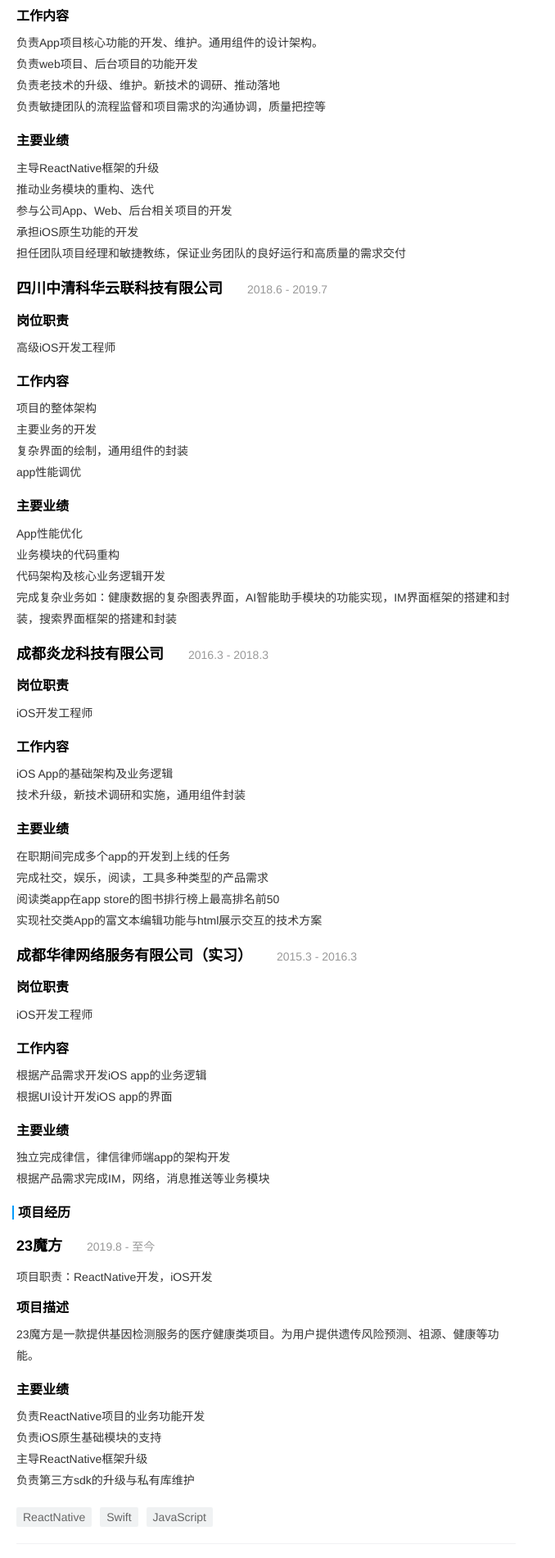
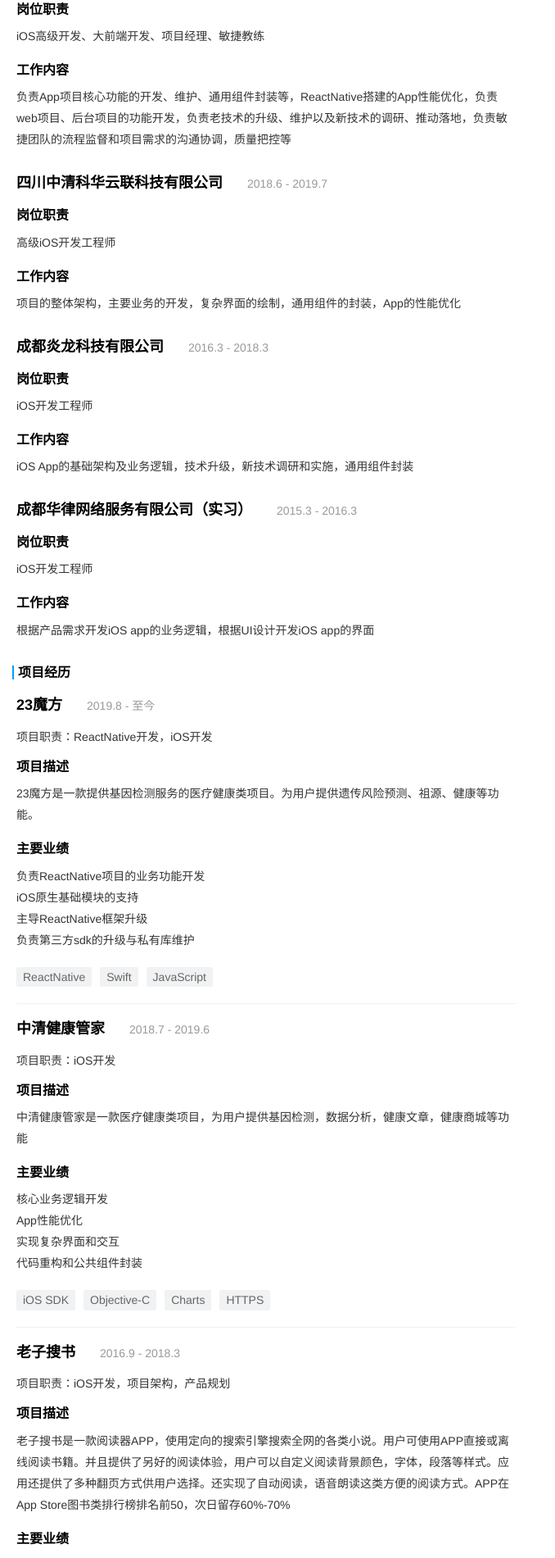
Before and after one commit to rabbitmouse/Vue-Demo, a Vue app in the folder malldemo/: page /resume in a window 1280 px wide. Shown: the part 879-2780 px from the top of the page at 82% size, without its empty margins (0-678 px from the left). Built offline with nearby package versions, Linux system fonts and the light colour scheme.

Commit message:
feat: resume for 字节

```diff
--- a/malldemo/src/views/person/Resume.vue
+++ b/malldemo/src/views/person/Resume.vue
@@ -25,6 +25,7 @@
         </div>
         <div class="title-box">
           <p class="content-text">{{skills}}</p>
+          <p class="content-text">喜欢参与开源，有多个自己的开源项目。社区主页：<span class="url-text">https://github.com/rabbitmouse</span></p>
         </div>
       </section>
       <section>
@@ -39,7 +40,7 @@
         <div class="section">
           <h3 class="h3">工作经历</h3>
         </div>
-        <div class="title-box" v-for="(item, index) in companys" :key="index">
+        <div class="title-box bottom-margin" v-for="(item, index) in companys" :key="index">
           <div>
             <h2 class="h2 inline">{{item.name}}</h2>
             <span class="time-text">{{item.time}}</span>
@@ -52,10 +53,10 @@
             <h3 class="h3">工作内容</h3>
             <p class="content-text">{{item.content}}</p>
           </div>
-          <div class="title-box">
+          <!-- <div class="title-box">
             <h3 class="h3">主要业绩</h3>
             <p class="content-text">{{item.achievement}}</p>
-          </div>
+          </div> -->
         </div>
       </section>
       <section>
@@ -86,7 +87,7 @@
           </div>
         </div>
       </section>
-      <section>
+      <!-- <section>
         <div class="section">
           <h3 class="h3">开源项目</h3>
         </div>
@@ -104,7 +105,7 @@
             <p class="content-text url-text">{{item.url}}</p>
           </div>
         </div>
-      </section>
+      </section> -->
     </article>
   </main>
 </template>
@@ -126,29 +127,29 @@
             name: '成都二十三魔方生物科技有限公司',
             time: '2019.8 - 至今',
             job: 'iOS高级开发、大前端开发、项目经理、敏捷教练',
-            content: '负责App项目核心功能的开发、维护。通用组件的设计架构。\n负责web项目、后台项目的功能开发\n负责老技术的升级、维护。新技术的调研、推动落地\n负责敏捷团队的流程监督和项目需求的沟通协调，质量把控等',
-            achievement: '主导ReactNative框架的升级\n推动业务模块的重构、迭代\n参与公司App、Web、后台相关项目的开发\n承担iOS原生功能的开发\n担任团队项目经理和敏捷教练，保证业务团队的良好运行和高质量的需求交付'
+            content: '负责App项目核心功能的开发、维护、通用组件封装等，ReactNative搭建的App性能优化，负责web项目、后台项目的功能开发，负责老技术的升级、维护以及新技术的调研、推动落地，负责敏捷团队的流程监督和项目需求的沟通协调，质量把控等',
+            achievement: '主导ReactNative框架的升级，推动业务模块的重构、迭代\n参与公司App、Web、后台相关项目的开发，承担iOS原生功能的开发，担任团队项目经理和敏捷教练，保证业务团队的良好运行和高质量的需求交付'
           },
           {
             name: '四川中清科华云联科技有限公司',
             time: '2018.6 - 2019.7',
             job: '高级iOS开发工程师',
-            content: '项目的整体架构\n主要业务的开发\n复杂界面的绘制，通用组件的封装\napp性能调优',
-            achievement: 'App性能优化\n业务模块的代码重构\n代码架构及核心业务逻辑开发\n完成复杂业务如：健康数据的复杂图表界面，AI智能助手模块的功能实现，IM界面框架的搭建和封装，搜索界面框架的搭建和封装'
+            content: '项目的整体架构，主要业务的开发，复杂界面的绘制，通用组件的封装，App的性能优化',
+            achievement: 'App性能优化，业务模块的代码重构，代码架构及核心业务逻辑开发，完成复杂业务如：健康数据的复杂图表界面，AI智能助手模块的功能实现，IM界面框架的搭建和封装，搜索界面框架的搭建和封装'
           },
           {
             name: '成都炎龙科技有限公司',
             time: '2016.3 - 2018.3',
             job: 'iOS开发工程师',
-            content: 'iOS App的基础架构及业务逻辑\n技术升级，新技术调研和实施，通用组件封装',
-            achievement: '在职期间完成多个app的开发到上线的任务\n完成社交，娱乐，阅读，工具多种类型的产品需求\n阅读类app在app store的图书排行榜上最高排名前50\n实现社交类App的富文本编辑功能与html展示交互的技术方案'
+            content: 'iOS App的基础架构及业务逻辑，技术升级，新技术调研和实施，通用组件封装',
+            achievement: '在职期间完成多个app的开发到上线的任务，完成社交，娱乐，阅读，工具多种类型的产品需求，阅读类app在app store的图书排行榜上最高排名前50，实现社交类App的富文本编辑功能与html展示交互的技术方案'
           },
           {
             name: '成都华律网络服务有限公司（实习）',
             time: '2015.3 - 2016.3',
             job: 'iOS开发工程师',
-            content: '根据产品需求开发iOS app的业务逻辑\n根据UI设计开发iOS app的界面',
-            achievement: '独立完成律信，律信律师端app的架构开发\n根据产品需求完成IM，网络，消息推送等业务模块'
+            content: '根据产品需求开发iOS app的业务逻辑，根据UI设计开发iOS app的界面',
+            achievement: '独立完成律信，律信律师端app的架构开发，根据产品需求完成IM，网络，消息推送等业务模块'
           },
         ],
         products: [{
@@ -156,96 +157,24 @@
           work: 'ReactNative开发，iOS开发',
           time: '2019.8 - 至今',
           desc: '23魔方是一款提供基因检测服务的医疗健康类项目。为用户提供遗传风险预测、祖源、健康等功能。',
-          duty: '负责ReactNative项目的业务功能开发\n负责iOS原生基础模块的支持\n主导ReactNative框架升级\n负责第三方sdk的升级与私有库维护',
+          duty: '负责ReactNative项目的业务功能开发 \niOS原生基础模块的支持 \n主导ReactNative框架升级 \n负责第三方sdk的升级与私有库维护',
           technique: ['ReactNative', 'Swift', 'JavaScript'],
-        },
-        {
-          name: '23魔方 - Web',
-          work: '前端开发',
-          time: '2019.8 - 至今',
-          desc: '用于承载公司官网、web端业务、营销落地页的web项目',
-          duty: '负责App中内嵌的web页面开发\n营销活动类的web页面开发',
-          technique: ['Vue', 'Nuxt', 'JavaScript'],
-        },
-        {
-          name: 'cms，uoms后台管理系统',
-          work: '前端开发',
-          time: '2019.8 - 至今',
-          desc: 'cms、uoms是公司的后台项目，用于配置项目数据以实现C端项目的业务逻辑',
-          duty: '负责活动、检测流程、营销等后台功能的开发',
-          technique: ['Vue', 'Element-UI', 'JavaScript'],
-        },
-        {
-          name: '中清协同助手',
-          work: 'iOS开发，项目架构',
-          time: '2018.10 - 2019.6',
-          desc: '中清协同助手是企业内部管理App，提供合同管理，日程管理，渠道管理，商品展示等功能',
-          duty: '项目整体架构搭建\n公共自定义UI控件封装\n其他业务逻辑开发',
-          technique: ['iOS SDK', 'Objective-C', 'MVC'],
         },
         {
           name: '中清健康管家',
           work: 'iOS开发',
           time: '2018.7 - 2019.6',
           desc: '中清健康管家是一款医疗健康类项目，为用户提供基因检测，数据分析，健康文章，健康商城等功能',
-          duty: '核心业务逻辑开发\nApp性能优化\n实现复杂界面和交互\n代码重构和公共组件封装',
+          duty: '核心业务逻辑开发 \nApp性能优化 \n实现复杂界面和交互 \n代码重构和公共组件封装',
           technique: ['iOS SDK', 'Objective-C', 'Charts', 'HTTPS'],
-        },
-        {
-          name: '汝影（华西乳腺管家)',
-          work: 'iOS开发',
-          time: '2018.11 - 2019.6',
-          desc: '该产品是为华西乳腺科提供的在线问诊APP，病人可以在APP上在线咨询医生，查看乳腺相关的疾病科普',
-          duty: '完全自定义IM聊天界面框架\n对接百度语音合成与识别的SDK，封装工具类\n对接腾讯IM通讯协议',
-          technique: ['Objective-C', '百度语音SDK', 'IM'],
         },
         {
           name: '老子搜书',
           work: 'iOS开发，项目架构，产品规划',
           time: '2016.9 - 2018.3',
-          desc: '老子搜书是一款阅读器APP，使用定向的搜索引擎搜索全网的各类小说。用户可使用APP直接或离线阅读书籍。并且提供了另好的阅读体验，用户可以自定义阅读背景颜色，字体，段落等样式。应用还提供了多种翻页方式供用户选择。还实现了自动阅读，语音朗读这类方便的阅读方式。',
-          duty: 'YYText+CoreText搭建富文本阅读界面\nAVFoundation实现语音朗读\nUIPageController，UITableView，自定义View实现的多种翻页动画\n实现自动阅读，手势亮度调整\nObjective-C和C++混编，集成搜索引擎\n整体项目架构\n产品需求设计，交互设计，APP在App Store图书类排行榜排名前50，次日留存60%-70%',
-          technique: ['Objective-C','AVFoundation', 'NSOperationQueue', 'TCP', 'C++'],
-        },
-        {
-          name: '一抓超人',
-          work: 'iOS开发',
-          time: '2017.11 - 2018.1',
-          desc: '该项目是一款直播在线抓娃娃的娱乐APP，通过发送数据包的方式实现远程操作抓娃娃机，再通过直播的形式反馈给用户。',
-          duty: '使用WebSocket发送数据协议包实现远程控制\n基于IJKMediaPlayer实现的视频直播\nMVC架构项目，实现瀑布流，自定义按钮等复杂UI',
-          technique: ['Objective-C', 'UDP', 'WebSocket'],
-        },
-        {
-          name: '妈妈咪呀',
-          work: 'iOS开发，项目架构',
-          time: '2016.11 - 2017.6',
-          desc: '妈妈咪是一款母婴类社交app，主要模块包含新闻头条，母婴资讯，百科，论坛，问答。为用户搭建一块完整的母婴社区',
-          duty: '核心业务功能开发\n自定义富文本编辑器\n复杂页面搭建',
-          technique: ['iOS SDK', 'HTML', 'HTTP'],
-        },
-        {
-          name: '202强力清扫',
-          work: 'iOS开发',
-          time: '2016.3 - 2016.5',
-          desc: '202强力清扫是一款照片清理软件，帮助用户清理相似图片，压缩大体积图片的工具App',
-          duty: '完成相册操作模块的封装\n实现基于NSOperationQueue的异步任务队列',
-          technique: ['Objective-C', 'PhotoKit', 'NSOperationQueue'],
-        },
-        {
-          name: '律信律师',
-          work: 'iOS开发',
-          time: '2015.3 - 2016.3',
-          desc: '律信律师是一款针对公众的律师服务的app，用户可以通过平台获取全国各地的律师，向律师进行法律在线咨询，法务服务，案件委托等服务',
-          duty: ' 项目架构搭建\n对接支付宝，微信等第三方SDK\n配置证书，推送消息，上线流程',
-          technique: ['Objective-C', '支付SDK'],
-        },
-        {
-          name: '律信',
-          work: 'iOS开发',
-          time: '2015.6 - 2016.3',
-          desc: '律信是一款针对律师的律师服务的app，律师可以通过律信获取全国提交的法律问题。',
-          duty: '聊天界面实现\n业务功能开发\n集成第三方SDK',
-          technique: ['Objective-C', 'IM', 'MVC'],
+          desc: '老子搜书是一款阅读器APP，使用定向的搜索引擎搜索全网的各类小说。用户可使用APP直接或离线阅读书籍。并且提供了另好的阅读体验，用户可以自定义阅读背景颜色，字体，段落等样式。应用还提供了多种翻页方式供用户选择。还实现了自动阅读，语音朗读这类方便的阅读方式。APP在App Store图书类排行榜排名前50，次日留存60%-70%',
+          duty: 'YYText+CoreText搭建富文本阅读界面 \nAVFoundation实现语音朗读 \n使用UIPageController、UITableView实现的多种阅读效果 \n实现自动阅读，手势亮度调整 \n对接Node搜索引擎 \n产品需求设计，交互设计。',
+          technique: ['Objective-C','AVFoundation', 'NSOperationQueue', 'TCP'],
         }],
         works: [
           {
@@ -285,7 +214,7 @@
   width: 650px;
   font-size: 14px;
   color: #000;
-  padding: 0 20px;
+  padding: 40px 20px;
 }
 .section {
   color: #000;
@@ -333,7 +262,8 @@
   line-height: 26px;
 }
 .url-text {
-  color: #004bbb
+  color: #004bbb;
+  text-decoration: underline;
 }
 .time-text {
   margin-left: 20px;
@@ -373,4 +303,7 @@
   width: 14px;
   margin-right: 5px;
 }
+.bottom-margin {
+  margin-bottom: 30px;
+}
 </style>
```
